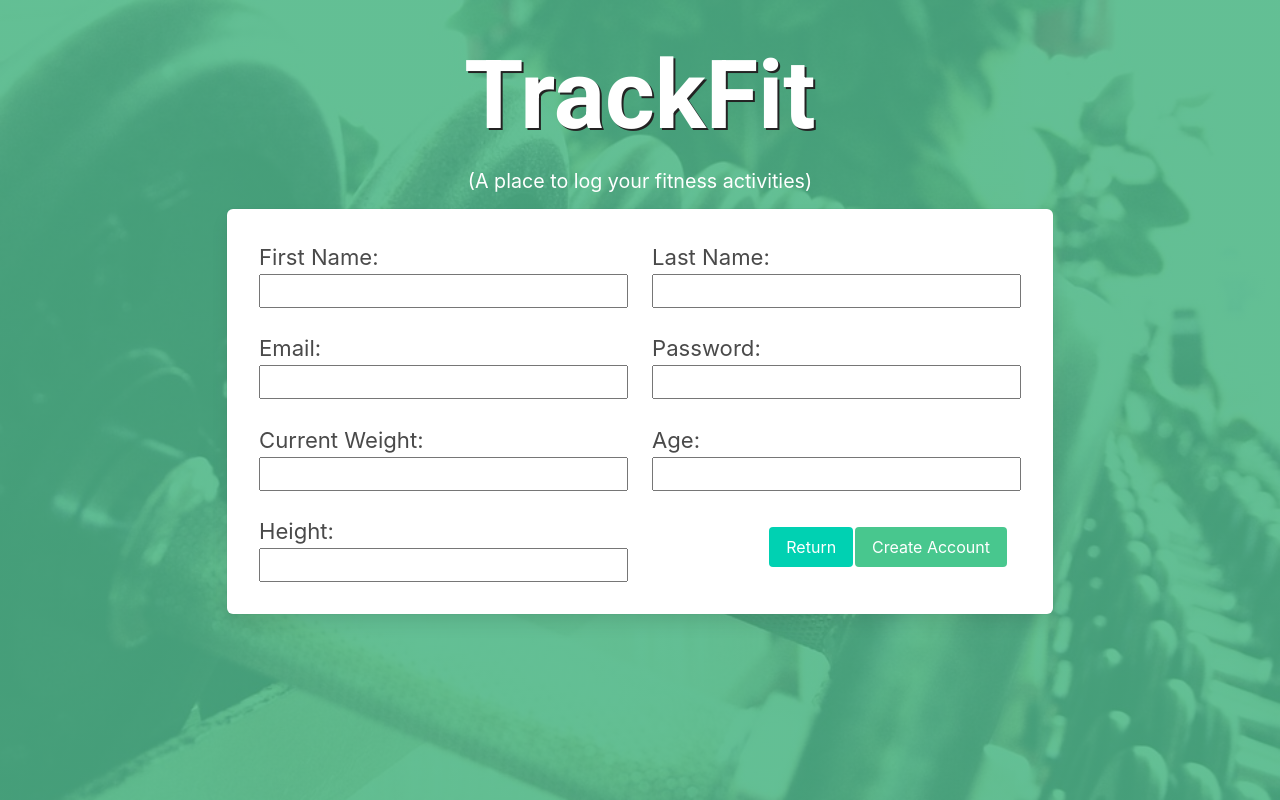
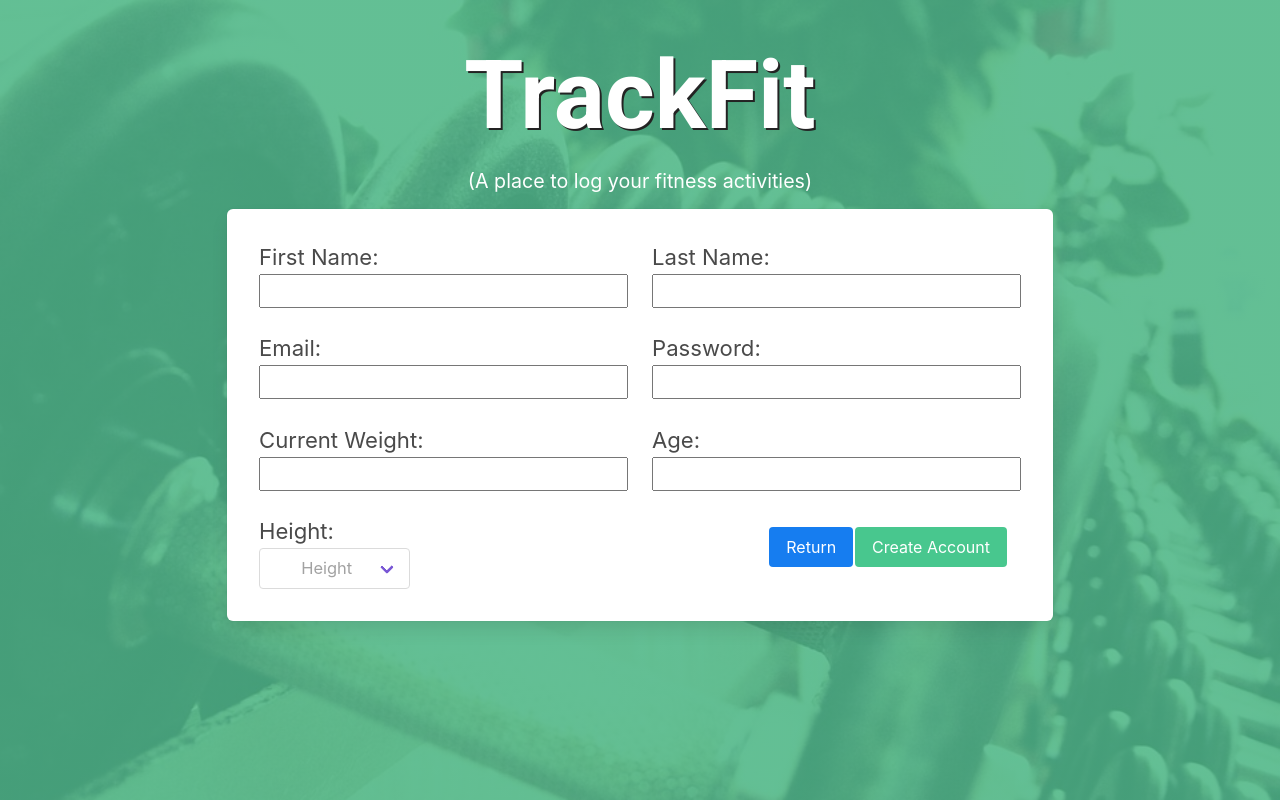
Before and after one commit to Heyrio/TrackFit, a Vue app: page / in a window 1280 px wide. Both pictures are taken after typing "name@example.com", "Sample123" into the empty fields and a click on the button "Register". Built offline with nearby package versions, Linux system fonts and the light colour scheme.

Commit message:
adding drop down

```diff
--- a/src/main.js
+++ b/src/main.js
@@ -3,7 +3,10 @@ import App from './App.vue'
 import './../node_modules/bulma/css/bulma.css';
 import './../src/assets/styles/global.css';
 import router from './routes/router';
+import Buefy from 'buefy'
+import 'buefy/dist/buefy.css'
 
+Vue.use(Buefy)
 Vue.config.productionTip = false
 
 new Vue({
--- a/src/views/home.vue
+++ b/src/views/home.vue
@@ -24,7 +24,7 @@
                   </div>
                   <div class="columns is-pulled-right">
                 <div class="column is-full ">
-                  <button @click="registerPage()" class="button is-primary">Register</button>
+                  <button @click="registerPage()" class="button is-info">Register</button>
                   <button @click="$router.push('Dashboard')" class="button is-success">Login</button>
                 </div>
                </div>
@@ -66,7 +66,6 @@
                 </div>
                   <div class="columns">
                   <div class="column">
-
                        <div>
                       <h1>Current Weight:</h1>
                    <input type="text" placeholder="">
@@ -84,13 +83,16 @@
                   <div class="column">
                     <div>
                       <h1>Height:</h1>
-                   <input type="text" placeholder="">
+                    <b-select placeholder="Height" icon="account">
+                      <option value="1">Option 1</option>
+                      <option value="2">Option 2</option>
+                   </b-select>
                     </div>
                   </div>
                   <div class="column">
                       <div class="columns is-pulled-right">
                 <div class="column is-full ">
-                  <button @click="registerPage()" class="button is-primary">Return</button>
+                  <button @click="registerPage()" class="button is-info">Return</button>
                   <button @click="$router.push('Dashboard')" class="button is-success">Create Account</button>
                 </div>
                </div>
@@ -112,6 +114,7 @@ export default {
   },
  data(){
    return {
+     height: [],
     isRegister: false,
     data: null,
    }
```
